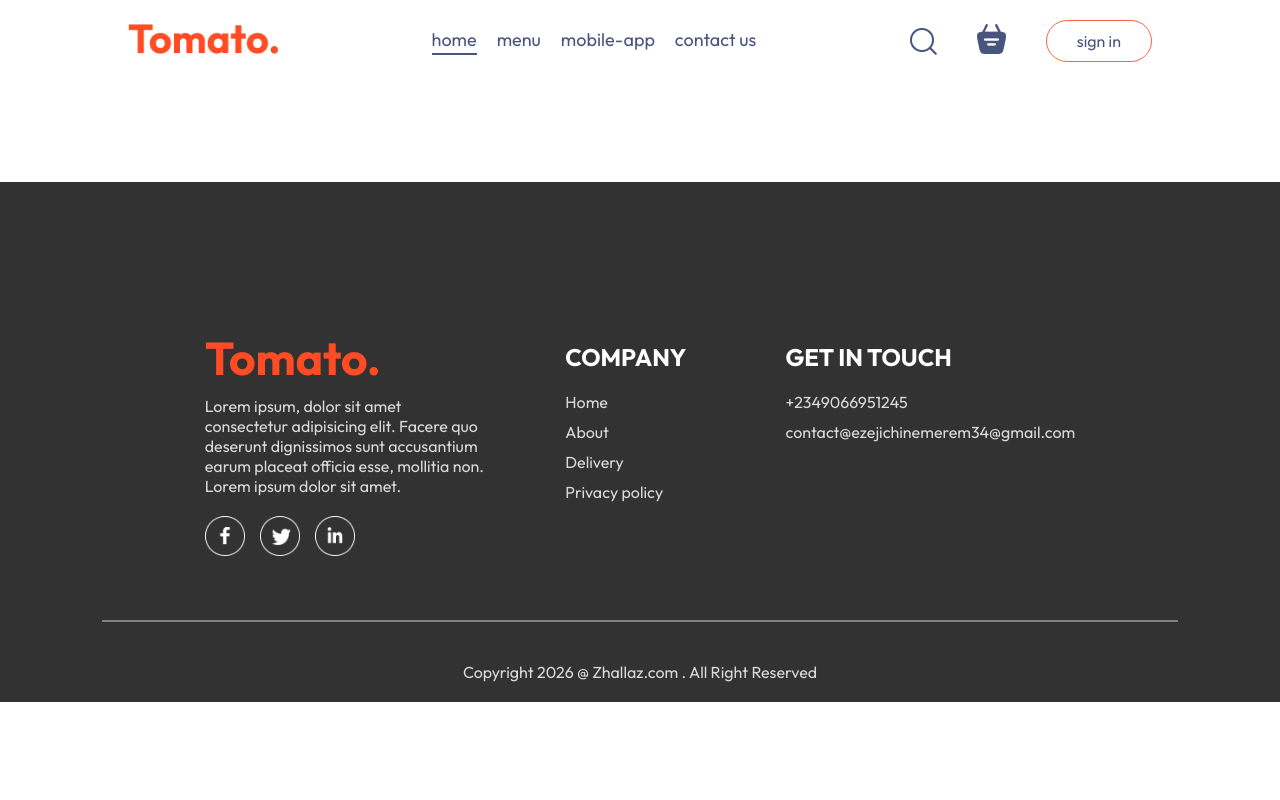
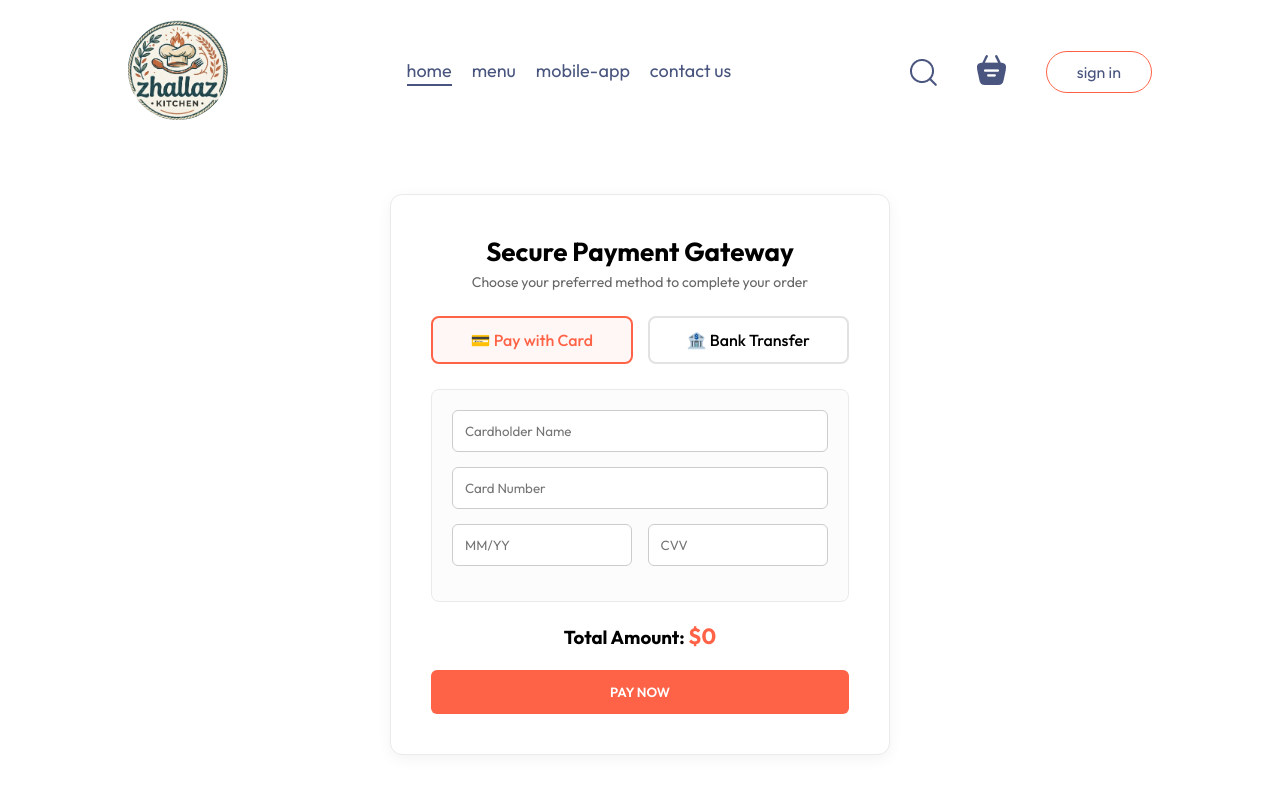
Before and after one commit to zhallaz/my-defence-project, a React (Vite) app in the folder front-end/: page /payment in a window 1280 px wide. Shown: the top 800 px of the page. Built offline with nearby package versions, Linux system fonts and the light colour scheme; no server answers.

Commit message:
fixed my payment page

```diff
--- a/front-end/src/App.jsx
+++ b/front-end/src/App.jsx
@@ -7,6 +7,7 @@ import Cart from "./Pages/Cart/Cart.jsx";
 import PlaceOrder from "./Pages/PlaceOrder/PlaceOrder.jsx";
 import Footer from "./Components/Footer/Footer.jsx";
 import LoginPopup from "./Components/LoginPopup/LoginPopup.jsx";
+import Payment from "./Pages/Payment/Payment.jsx";
 
 const App = () => {
   const [showLogin, setShowLogin] = useState(false);
@@ -19,6 +20,7 @@ const App = () => {
           <Route path="/" element={<Home />} />
           <Route path="/Cart" element={<Cart />} />
           <Route path="/Order" element={<PlaceOrder />} />
+          <Route path="/payment" element={<Payment />} />
         </Routes>
       </div>
       <Footer />
--- a/front-end/src/Components/ExploreMenu/ExploreMenu.css
+++ b/front-end/src/Components/ExploreMenu/ExploreMenu.css
@@ -46,6 +46,7 @@
   border: 4px solid tomato;
   padding: 2px;
 }
+
 @media (max-width: 1050px) {
   .explore-menu-text {
     max-width: 100%;
--- a/front-end/src/Components/Footer/Footer.css
+++ b/front-end/src/Components/Footer/Footer.css
@@ -45,6 +45,11 @@
   background: grey;
   border: none;
 }
+.footer-logo {
+  height: 200px;
+  width: 200px;
+  border-radius: 150px;
+}
 @media (max-width: 750px) {
   .footer-content {
     display: flex;
--- a/front-end/src/Components/Footer/Footer.jsx
+++ b/front-end/src/Components/Footer/Footer.jsx
@@ -8,7 +8,7 @@ const Footer = () => {
       <div className="footer" id="footer">
         <div className="footer-content">
           <div className="footer-content-left">
-            <img src={assets.logo} alt="" />
+            <img className="footer-logo" src={assets.logo} alt="" />
             <p>
               Lorem ipsum, dolor sit amet consectetur adipisicing elit. Facere quo deserunt
               dignissimos sunt accusantium earum placeat officia esse, mollitia non. Lorem ipsum
--- a/front-end/src/Components/Navbar/Navbar.css
+++ b/front-end/src/Components/Navbar/Navbar.css
@@ -6,7 +6,8 @@
   position: relative;
 }
 .navbar .logo {
-  width: 150px;
+  width: 100px;
+  border-radius: 50px;
 }
 .navbar-right {
   display: flex;
@@ -57,7 +58,7 @@
 }
 @media (max-width: 1050px) {
   .navbar .logo {
-    width: 140px;
+    width: 80px;
   }
   .navbar-menu {
     gap: 20px;
@@ -75,7 +76,7 @@
 }
 @media (max-width: 900px) {
   .navbar .logo {
-    width: 120px;
+    width: 60px;
   }
   .navbar-menu {
     gap: 15px;
--- a/front-end/src/Pages/Cart/Cart.css
+++ b/front-end/src/Pages/Cart/Cart.css
@@ -54,3 +54,18 @@
   border-radius: 4px;
   cursor: pointer;
 }
+@media (max-width: 768px) {
+  .cart-items-title {
+    display: grid;
+    grid-template-columns: 1fr 2fr 1fr 1fr 1fr 0.5fr;
+    align-items: center;
+    text-align: center;
+    gap: 10px;
+  }
+  .cart-items-title img {
+    width: 50px;
+    height: 50px;
+    object-fit: cover;
+    margin: 0 auto;
+  }
+}
--- a/front-end/src/Pages/Cart/Cart.jsx
+++ b/front-end/src/Pages/Cart/Cart.jsx
@@ -5,7 +5,8 @@ import { StoreContext } from "../../Context/StoreContext";
 import { useNavigate } from "react-router-dom";
 
 const Cart = () => {
-  const { cartItems, food_list, removeFromCart, getTotalCartAmount } = useContext(StoreContext);
+  const { cartItems, food_list, removeFromCart, getTotalCartAmount, url } =
+    useContext(StoreContext);
   const navigate = useNavigate();
 
   return (
@@ -24,9 +25,9 @@ const Cart = () => {
         {food_list.map((item, index) => {
           if (cartItems[item._id] > 0) {
             return (
-              <div>
+              <div key={item._id}>
                 <div className="cart-items-title cart-items-item">
-                  <img src={item.image} alt="" />
+                  <img src={url + "/images/" + item.image} alt="" />
                   <p>{item.name}</p>
                   <p>${item.price} </p>
                   <p>{cartItems[item._id]} </p>
--- /dev/null
+++ b/front-end/src/Pages/Payment/Payment.css
@@ -0,0 +1,109 @@
+.payment-page {
+  display: flex;
+  justify-content: center;
+  align-items: center;
+  min-height: 70vh;
+  margin-top: 50px;
+}
+
+.payment-container {
+  width: 100%;
+  max-width: 500px;
+  background: #fff;
+  padding: 40px;
+  border-radius: 12px;
+  border: 1px solid #eaeaea;
+  box-shadow: 0 4px 15px rgba(0, 0, 0, 0.05);
+  text-align: center;
+}
+
+.payment-container h2 {
+  font-size: 26px;
+  margin-bottom: 5px;
+}
+
+.payment-subtitle {
+  font-size: 14px;
+  color: #666;
+  margin-bottom: 25px;
+}
+
+.payment-toggle {
+  display: flex;
+  gap: 15px;
+  margin-bottom: 25px;
+}
+
+.toggle-option {
+  flex: 1;
+  text-align: center;
+  padding: 12px;
+  border: 2px solid #e2e2e2;
+  border-radius: 8px;
+  cursor: pointer;
+  font-weight: 500;
+  transition: 0.2s;
+}
+
+.toggle-option.active {
+  border-color: tomato;
+  background-color: #fff7f5;
+  color: tomato;
+}
+
+.payment-form-container {
+  background: #fcfcfc;
+  border: 1px solid #eaeaea;
+  padding: 20px;
+  border-radius: 8px;
+  margin-bottom: 20px;
+}
+
+.payment-form-container input {
+  width: 100%;
+  padding: 12px;
+  margin-bottom: 15px;
+  border: 1px solid #ccc;
+  border-radius: 6px;
+  outline-color: tomato;
+}
+
+.payment-form-container .multi-fields {
+  display: flex;
+  justify-content: space-between;
+}
+
+.bank-details {
+  background-color: #fff;
+  border: 1px dashed tomato;
+  padding: 15px;
+  border-radius: 6px;
+  margin-bottom: 15px;
+  text-align: left;
+}
+
+.bank-details p {
+  margin: 5px 0;
+  font-size: 14px;
+}
+
+.amount-to-pay {
+  margin: 20px 0;
+}
+
+.amount-to-pay span {
+  color: tomato;
+  font-size: 22px;
+  font-weight: 700;
+}
+
+.pay-btn {
+  width: 100%;
+  padding: 14px;
+  background: tomato;
+  color: white;
+  border: none;
+  border-radius: 6px;
+  font-weight: 600;
+  cursor: pointer;
+}
--- /dev/null
+++ b/front-end/src/Pages/Payment/Payment.jsx
@@ -0,0 +1,105 @@
+import React, { useState, useContext } from "react";
+import "./Payment.css";
+import { StoreContext } from "../../Context/StoreContext"; // Adjust path if needed
+
+const Payment = () => {
+  const { getTotalCartAmount } = useContext(StoreContext);
+  const [paymentMethod, setPaymentMethod] = useState("card");
+
+  const subtotal = getTotalCartAmount();
+  const deliveryFee = subtotal === 0 ? 0 : 2;
+  const totalAmount = subtotal + deliveryFee;
+
+  const handlePay = (e) => {
+    e.preventDefault();
+    if (paymentMethod === "card") {
+      alert("Processing Card Payment...");
+    } else {
+      alert("Transfer Submitted! Please await confirmation.");
+    }
+  };
+
+  return (
+    <div className="payment-page">
+      <div className="payment-container">
+        <h2>Secure Payment Gateway</h2>
+        <p className="payment-subtitle">Choose your preferred method to complete your order</p>
+
+        {/* PAYMENT TOGGLE */}
+        <div className="payment-toggle">
+          <div
+            className={`toggle-option ${paymentMethod === "card" ? "active" : ""}`}
+            onClick={() => setPaymentMethod("card")}
+          >
+            💳 Pay with Card
+          </div>
+          <div
+            className={`toggle-option ${paymentMethod === "transfer" ? "active" : ""}`}
+            onClick={() => setPaymentMethod("transfer")}
+          >
+            🏦 Bank Transfer
+          </div>
+        </div>
+
+        {/* DYNAMIC FORM */}
+        <form onSubmit={handlePay}>
+          <div className="payment-form-container">
+            {paymentMethod === "card" ? (
+              <div className="card-form-inputs">
+                <input required type="text" placeholder="Cardholder Name" />
+                <input required type="text" maxLength="19" placeholder="Card Number" />
+                <div className="multi-fields">
+                  <input
+                    required
+                    type="text"
+                    maxLength="5"
+                    placeholder="MM/YY"
+                    style={{ width: "48%" }}
+                  />
+                  <input
+                    required
+                    type="password"
+                    maxLength="3"
+                    placeholder="CVV"
+                    style={{ width: "48%" }}
+                  />
+                </div>
+              </div>
+            ) : (
+              <div className="transfer-details-box">
+                <p className="transfer-instruction">
+                  Transfer the exact grand total to the account below:
+                </p>
+                <div className="bank-details">
+                  <p>
+                    <strong>Bank Name:</strong> Opay
+                  </p>
+                  <p>
+                    <strong>Account Number:</strong> 9066951245
+                  </p>
+                  <p>
+                    <strong>Account Name:</strong> Ezeji Chinemerem Raymond
+                  </p>
+                </div>
+                <input required type="text" placeholder="Your Sender Bank & Account Name" />
+                <p className="note">Please make the transfer before clicking confirm.</p>
+              </div>
+            )}
+          </div>
+
+          <div className="amount-to-pay">
+            <h3>
+              Total Amount: <span>${totalAmount}</span>
+            </h3>
+          </div>
+
+          <button type="submit" className="pay-btn">
+            {paymentMethod === "card" ? "PAY NOW" : "CONFIRM TRANSFER"}
+          </button>
+        </form>
+      </div>
+    </div>
+  );
+};
+
+export default Payment;
--- a/front-end/src/Pages/PlaceOrder/PlaceOrder.jsx
+++ b/front-end/src/Pages/PlaceOrder/PlaceOrder.jsx
@@ -1,9 +1,16 @@
 import React, { useContext } from "react";
 import "./PlaceOrder.css";
 import { StoreContext } from "../../Context/StoreContext";
+import { useNavigate } from "react-router-dom";
 
 const PlaceOrder = () => {
   const { getTotalCartAmount } = useContext(StoreContext);
+  const navigate = useNavigate();
+  const onSubmitHandler = (event) => {
+    event.preventDevault();
+    // save user delivery details here //
+    navigate("/payment");
+  };
 
   return (
     <form className="place-order">
@@ -44,7 +51,7 @@ const PlaceOrder = () => {
               <b>${getTotalCartAmount() === 0 ? 0 : getTotalCartAmount() + 2}</b>
             </div>
           </div>
-          <button>PROCEED TO PAYMENT</button>
+          <button onClick={() => navigate("/Payment")}>PROCEED TO PAYMENT</button>
         </div>
       </div>
     </form>
```
Also changed, not shown: front-end/src/assets/assets.js (+157 -130 lines), front-end/src/assets/zhallaz-logo.png (added).
